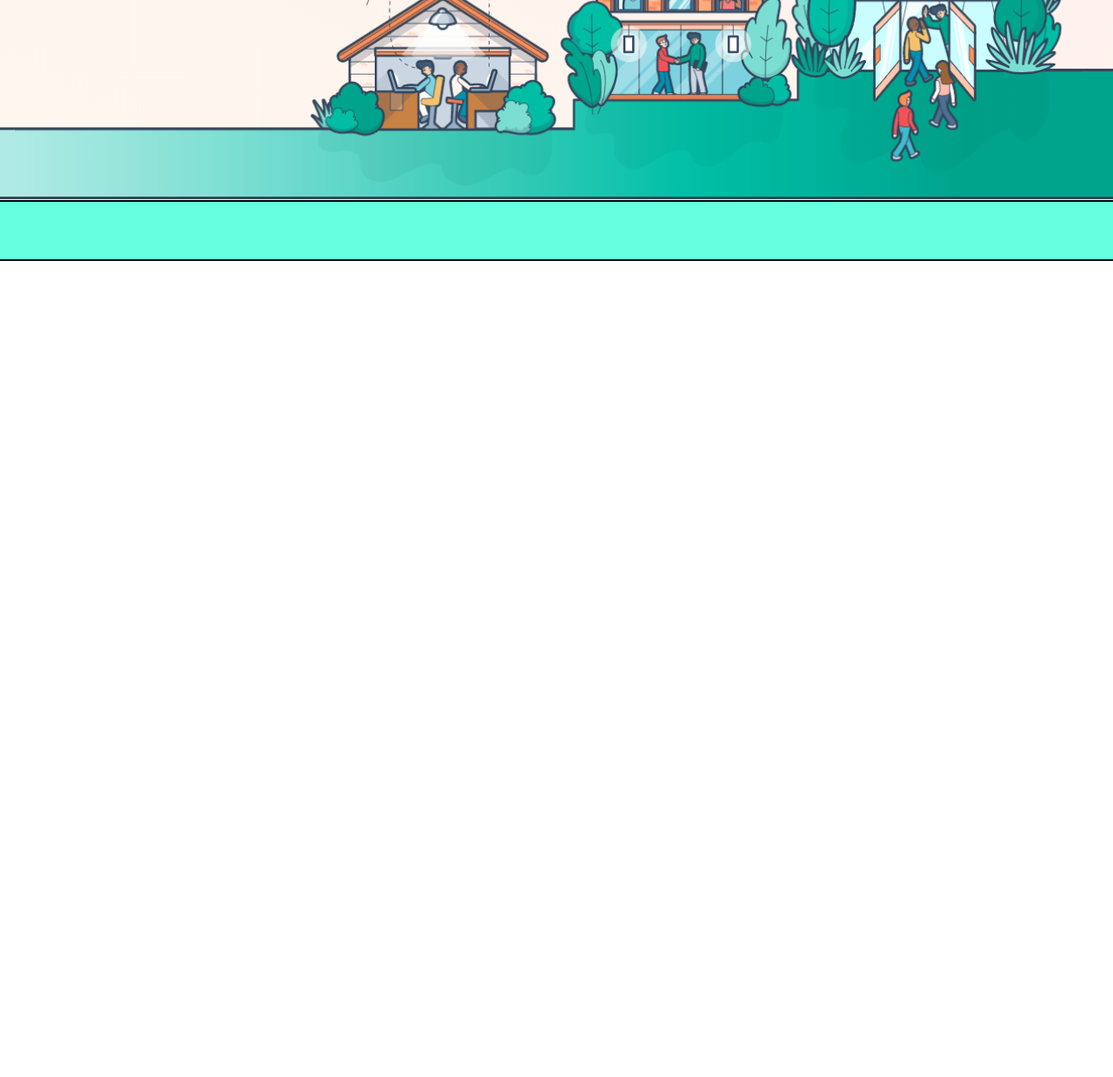
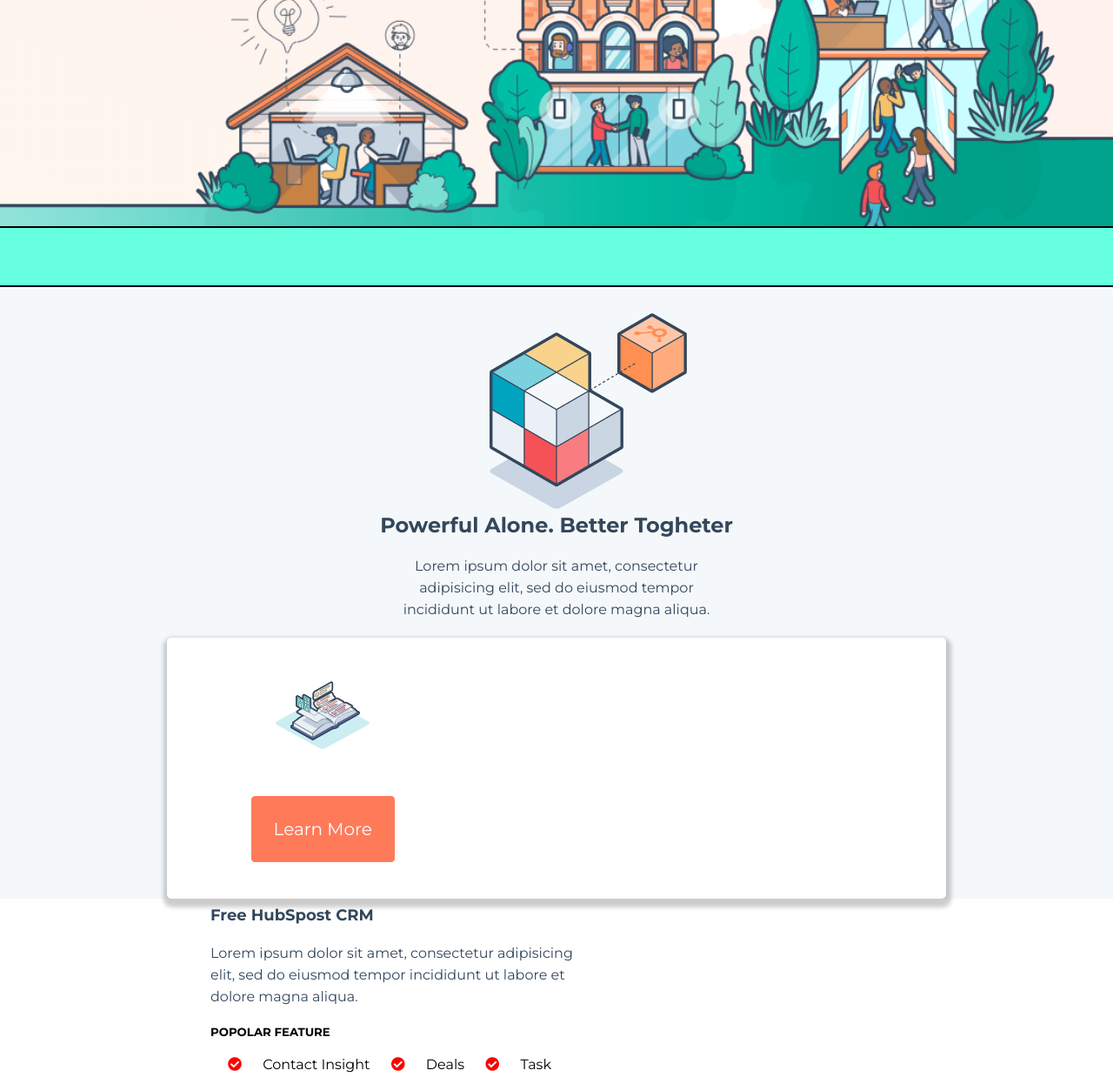
Before and after one commit to glSpisto-92/htmlcss-hubspot, a plain HTML site: page index.html in a window 1280 px wide. Shown: the part 662-1900 px from the top of the page at 87% size. Before the commit the page ends 962 px from the top, so only its background shows below. Drawn offline with Linux system fonts and the light colour scheme.

Commit message:
aggiunta sottosezione cubo e  prima sezione ancora da sistemare

```diff
--- a/css/style.css
+++ b/css/style.css
@@ -20,11 +20,27 @@ small{
 
 h2{
   font-size: 40px;
+  color: #33475b;
+}
+
+h3{
+  font-size: 24px;
+  color: #33475b;
+}
+
+h4{
+  font-size: 18px;
+  color: #33475b;
 }
 
 p{
   line-height: 25px;
   margin: 20px 0;
+  color: #33475b;
+}
+
+main{
+  background: #f5f8fa;
 }
 
 /* mix */
@@ -135,7 +151,7 @@ p{
 .hero-banner{
   position: relative;
   background-image: url('../img/jumbotron.png');
-  height: 700px;
+  height: 800px;
   background-position: right;
   background-size: cover;
 }
@@ -155,10 +171,86 @@ p{
   width: 100%;
   height: 70px;
   background: #66ffe0;
-
   position: absolute;
-  bottom: -70px;
+  bottom: 0px;
   border-top:2px solid black;
   border-bottom: 2px solid black;
 }
 /* fine hero banner */
+
+/* sottosezione main */
+.container-section{
+  background-color: #f5f8fa;
+}
+
+.subtitle-section{
+  width: 75%;
+  margin: auto;
+  text-align: center;
+}
+
+.subtitle-section img{
+  text-align: center;
+  width: 300px;
+  padding-top: 30px;
+}
+
+.subtitle-section p{
+  padding: 0 300px;
+}
+/*fine sottosezione main */
+
+/* section row 1 */
+.row-1{
+  width: 70%;
+  height: 300px;
+  margin: auto;
+  background: white;
+  border-radius: 5px;
+  box-shadow: 1px 5px 5px 5px rgba(0, 0, 0, 0.2);
+}
+
+.icon-button{
+  float: left;
+  width: 40%;
+  text-align: center;
+}
+
+.icon-button img{
+  width: 30%;
+  margin: 50px;
+}
+
+.icon-button ul li{
+  list-style: none;
+}
+
+.icon-button ul li a{
+  font-size: 20px;
+  padding: 25px;
+}
+
+.text-row-1{
+  width: 50%;
+  float: left;
+  margin: 50px;
+}
+
+.text-row-1 p{
+  font-size: 16px;
+}
+
+.text-row-1 h5{
+  text-transform: uppercase;
+}
+
+.text-row-1 ul li {
+  list-style:  none;
+  display: inline-block;
+  margin-top: 20px;
+}
+
+.check-orange{
+  color: red;
+  margin: 0 20px;
+}
--- a/index.html
+++ b/index.html
@@ -54,9 +54,38 @@
       </header>
       <!--fine intestazione pagina (header,navbar ed hero) -->
 
-
       <!-- contenuto della pagina (sezioni varie) -->
       <main>
+        <div class="container-section">
+          <div class="subtitle-section">
+            <img src="img/Integrations_Illustration@2x.webp" alt="">
+            <h3>Powerful Alone. Better Togheter</h3>
+            <p>Lorem ipsum dolor sit amet, consectetur adipisicing elit, sed do eiusmod tempor incididunt ut labore et dolore magna aliqua.</p>
+          </div>
+        </div>
+
+        <section>
+          <div class="row-1">
+            <div class="icon-button">
+              <img src="img/CRM-illustration.svg" alt="">
+              <ul>
+                <li><a href="#" class="btn btn-color">Learn More</a></li>
+              </ul>
+            </div>
+
+            <div class="text-row-1">
+              <h4>Free HubSpost CRM</h4>
+              <p>Lorem ipsum dolor sit amet, consectetur adipisicing elit, sed do eiusmod tempor incididunt ut labore et dolore magna aliqua.</p>
+              <h5>popolar feature</h5>
+              <ul>
+                <li><i class="fas fa-check-circle check-orange"></i> Contact Insight</li>
+                <li><i class="fas fa-check-circle check-orange"></i> Deals</li>
+                <li><i class="fas fa-check-circle check-orange"></i> Task</li>
+              </ul>
+            </div>
+          </div>
+        </section>
+
 
       </main>
       <!--fine contenuto della pagina (sezioni varie) -->
```
